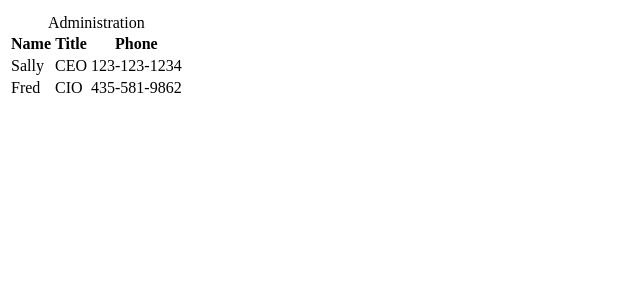
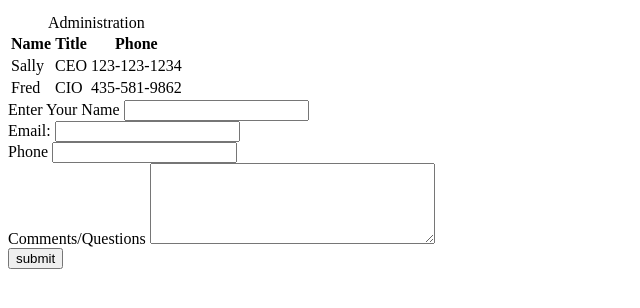
Before and after one commit to lolfox215/helloworld, a plain HTML site: page contact.html in a window 1280 px wide. Shown: the part 100-408 px from the top of the page, without its empty margins (0-640 px from the left). Drawn offline with Linux system fonts and the light colour scheme.

Commit message:
added request info

```diff
--- a/contact.html
+++ b/contact.html
@@ -28,5 +28,31 @@
                 <td>435-581-9862</td>
             </tr>
         </table>
+        <section>
+            <form action="https://boring-ardinghelli-193ca9.netlify.com/more-info-request"
+                    method="POST" class="request-info">
+
+                <div class="input-fields">
+                    <label for="full-name">Enter Your Name</label>
+                    <input type="text" name="full-name" id="full-name" required />
+                </div>
+                <div class="input-fields">
+                    <label for="email-address">Email:</label>
+                    <input type="email" name="email-address" id="email-address" required />
+                </div>
+                <div class="input-fields"></div>
+                    <label for="Phone">Phone</label>
+                    <input type="text" name="Phone" id="Phone" />
+                </div>
+                <div class="input-fields"></div>
+                    <label for="comments">Comments/Questions</label>
+                    <textarea name="comments" id="comments" rows="5" cols="33">
+
+                    </textarea>
+                </div>
+                <div class="input-fields">
+                    <input type="submit" value="submit" />
+            </form>
+        </section>
     </body>
 </html>
```
